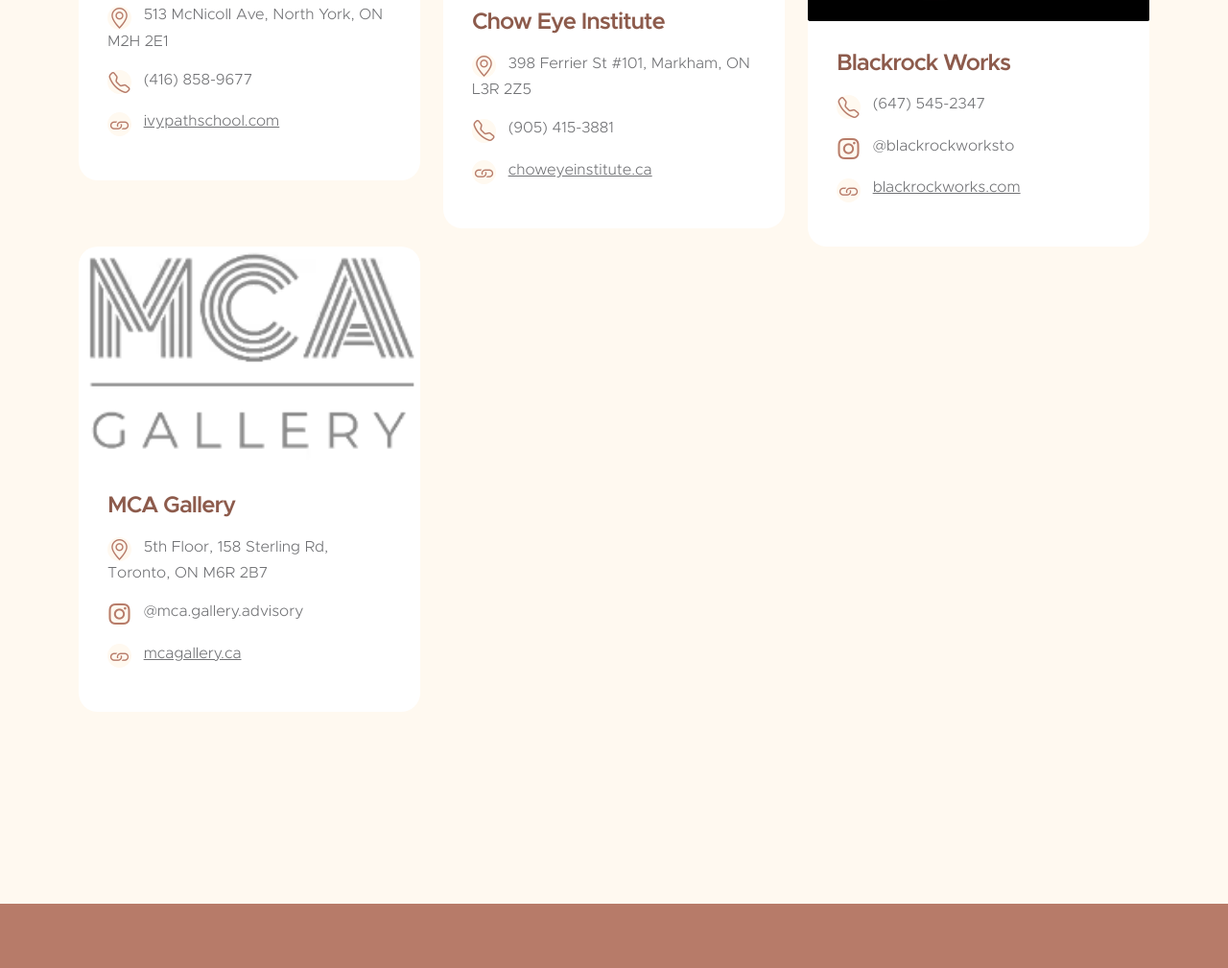
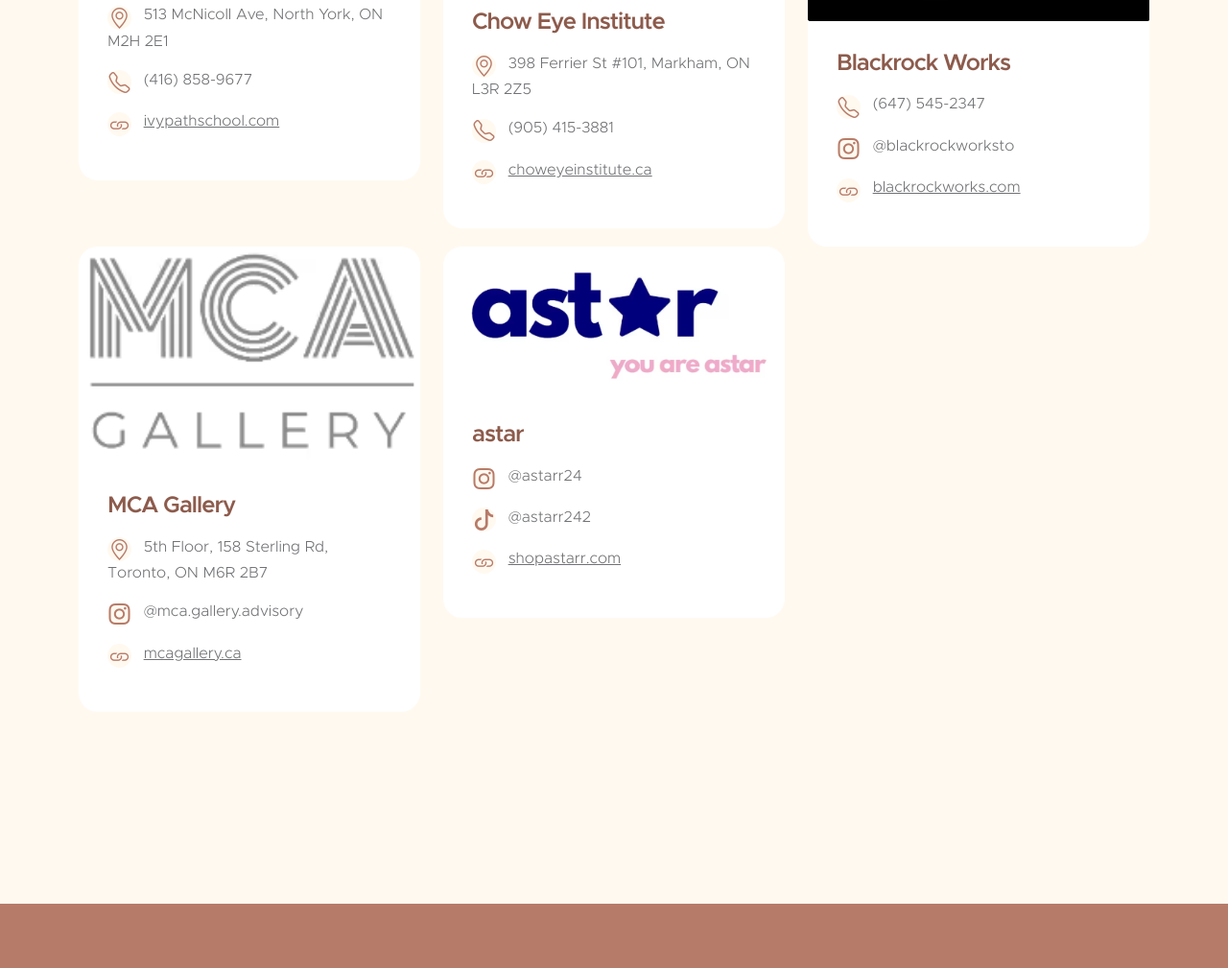
Before and after one commit to endlessstrands/endlessstrands, a plain HTML site: page sponsors.html in a window 1280 px wide. Shown: the part 1955-2964 px from the top of the page at 96% size. Drawn offline with Linux system fonts and the light colour scheme.

Commit message:
Update sponsors.html

```diff
--- a/sponsors.html
+++ b/sponsors.html
@@ -324,6 +324,35 @@
                             </div>
                         </div>
                     </div>
+
+                    <div class="col-lg-4 col-md-6 col-12 mb-4 mb-lg-0">
+                        <div class="custom-block-wrap">
+                            <img src="images/sponsors/astar.avif" class="custom-block-image img-fluid"
+                                alt="Logo of astar.">
+
+                            <div class="custom-block">
+                                <div class="custom-block-body">
+                                    <h5 class="mb-3">astar</h5>
+                                    <p>
+                                        <i class="bi-instagram custom-text-box-icon me-2"></i>
+                                        <a href="https://www.instagram.com/astarr24/" target="_blank">
+                                            @astarr24
+                                        </a>
+                                    </p>
+                                    <p>
+                                        <i class="bi-tiktok custom-text-box-icon me-2"></i>
+                                        <a href="https://www.tiktok.com/@astarr242" target="_blank">
+                                            @astarr242
+                                        </a>
+                                    </p>
+                                    <p>
+                                        <i class="bi-link custom-text-box-icon me-2"></i>
+                                        <u><a href="https://www.shopastarr.com/" target="_blank">shopastarr.com</a></u>
+                                    </p>
+                                </div>
+                            </div>
+                        </div>
+                    </div>
                 </div>
             </div>
         </section>
```
Also changed, not shown: images/sponsors/astar.avif (added), 1 other file.
